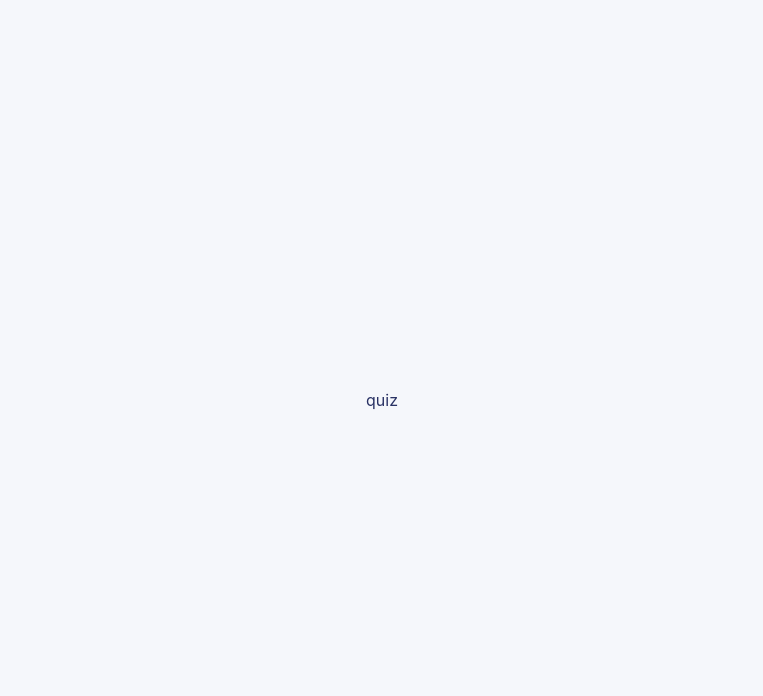
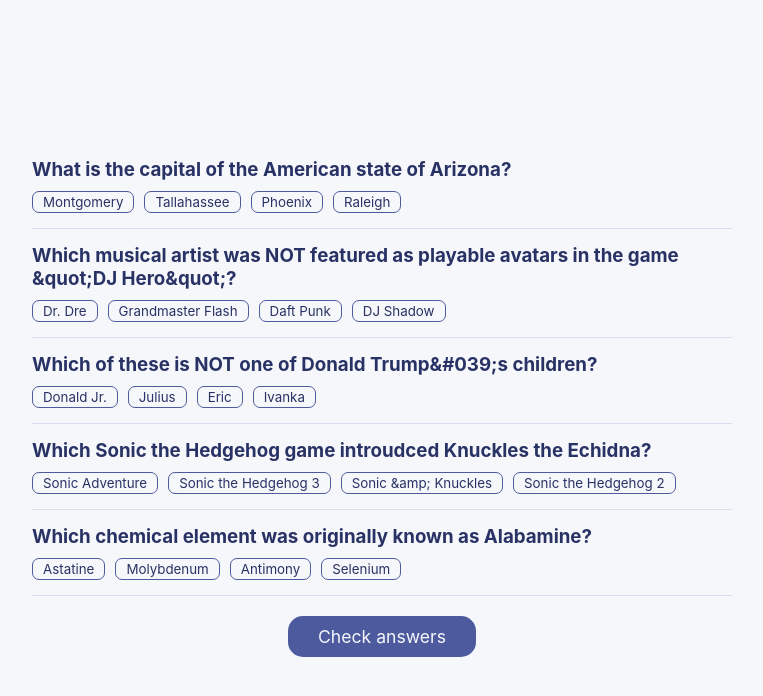
Before and after one commit to kempodev/quizzical, a React (Create React App) app: page / in a window 1280 px wide. Both pictures are taken after a click on the button "Start quiz". Shown: the top 696 px of the page, without its empty margins (258-1021 px from the left). Built offline with nearby package versions, Linux system fonts and the light colour scheme; the HTML template or start-up script is replaced by a standard one.

Commit message:
option selection implemented

```diff
--- a/src/App.jsx
+++ b/src/App.jsx
@@ -1,5 +1,6 @@
 import { useState, useEffect } from 'react'
 import IntroScreen from './components/IntroScreen';
+import Question from './components/Question';
 import questionsData from './data.json'
 
 function App() {
@@ -7,18 +8,52 @@
   const [questions, setQuestions] = useState([])
 
   useEffect(() => {
-    setQuestions(questionsData.results)
+    setQuestions(questionsData.results.map(q => {
+      let allOptions = []
+      allOptions = q.incorrect_answers.concat([q.correct_answer])
+      allOptions.sort(() => Math.random() - 0.5);
+      return {...q, all_answers: allOptions}
+  }))
   },[])
 
   const handleQuizStart = () => {
     setShowIntroScreen(prev => !prev)
   }
 
+  const handleAnswerSelection = (answer, question) => {
+    setQuestions(prevQuestions => (
+      prevQuestions.map(q => {
+        if(q.question === question) {
+          return {...q, selected_answer: answer}
+        } else {
+          return q
+        }
+    })
+    ))
+  }
+
+  const handleCheckClick = () => {
+    console.log('check click')
+  }
+
+  const questionElements = questions.map(question => (
+    <Question
+      key={question.question}
+      handleAnswerSelection={handleAnswerSelection}
+      question={question}
+    />
+  ))
+
   return (
     <main className='container'>
       {showIntroScreen ?
         <IntroScreen startQuiz={handleQuizStart} /> :
-        <p>quiz</p>
+        <>
+          {questionElements}
+          <footer>
+            <button className='btn-primary' onClick={handleCheckClick}>Check answers</button>
+          </footer>
+        </>
       }
     </main>
   );
--- a/src/components/IntroScreen.jsx
+++ b/src/components/IntroScreen.jsx
@@ -2,11 +2,11 @@
 
 const IntroScreen = ({ startQuiz }) => {
   return (
-    <>
+    <div className='intro-container'>
       <h1>Quizzical</h1>
       <h3>This is a quiz game</h3>
-      <button onClick={startQuiz}>Start quiz</button>
-    </>
+      <button className='btn-primary btn-large' onClick={startQuiz}>Start quiz</button>
+    </div>
   )
 }
 
--- /dev/null
+++ b/src/components/Question.jsx
@@ -0,0 +1,32 @@
+
+const Question = ({ question, handleAnswerSelection }) => {
+
+  const selectedStyle = {
+    backgroundColor: '#D6DBF5',
+    border: '1px solid #D6DBF5'
+  }
+
+  const optionElements = question.all_answers.map(option => {
+    return (
+      <button
+        key={option}
+        style={option === question.selected_answer ? selectedStyle : {}}
+        className='option-button'
+        onClick={(e) => handleAnswerSelection(e.target.textContent, question.question)}
+      >
+        {option}
+      </button>
+    )
+  })
+
+  return (
+    <div className='question-container'>
+      <h3>{question.question}</h3>
+      <div className='option-container'>
+        {optionElements}
+      </div>
+    </div>
+  )
+}
+
+export default Question
--- a/src/index.css
+++ b/src/index.css
@@ -20,18 +20,50 @@
 
 main {
   height: 100%;
-  text-align: center;
-  /* display: flex;
-  flex-direction: column;
-  align-items: center;
-  justify-content: center; */
+  /* display: flex; */
 }
 
-button {
+.intro-container {
+  text-align: center;
+}
+
+.btn-primary {
   background-color: #4D5B9E;
   color: #F5F7FB;
-  padding: 15px 50px;
   margin-top: 20px;
+  padding: 10px 30px;
   border: none;
   border-radius: 15px;
+  cursor: pointer;
+  font-size: 1.1rem;
 }
+
+.btn-large {
+  padding: 15px 50px;
+  font-size: 1.2rem;
+}
+
+.question-container {
+  padding: 15px 0;
+  border-bottom: 1px solid #DBDEF0;
+  max-width: 700px;
+}
+
+.question-container h3 {
+  margin-bottom: 10px;
+}
+
+.option-button {
+  padding: 2px 10px;
+  border-radius: 7px;
+  background-color: #F5F7FB;
+  border: 1px solid #4D5B9E;
+  color: #293264;
+  margin-right: 10px;
+  cursor: pointer;
+}
+
+footer {
+  display: flex;
+  justify-content: center;
+}
```
